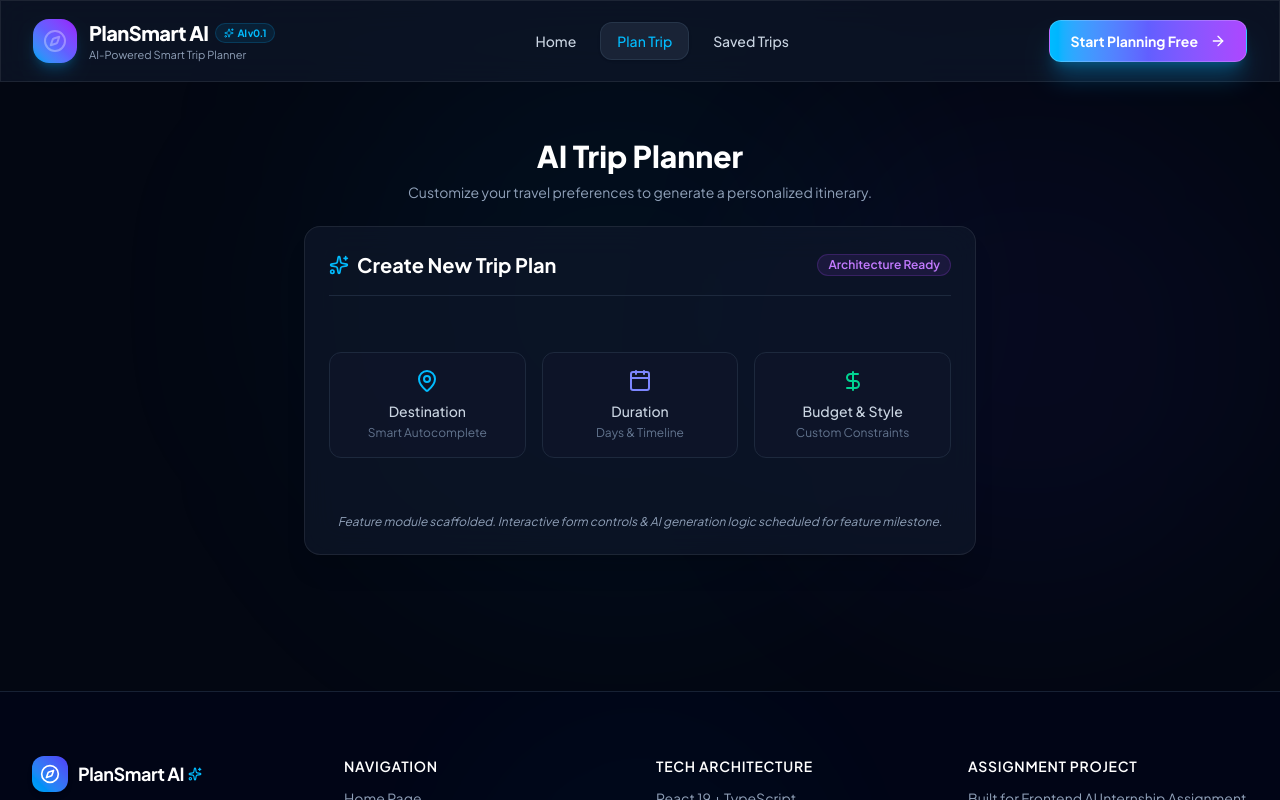
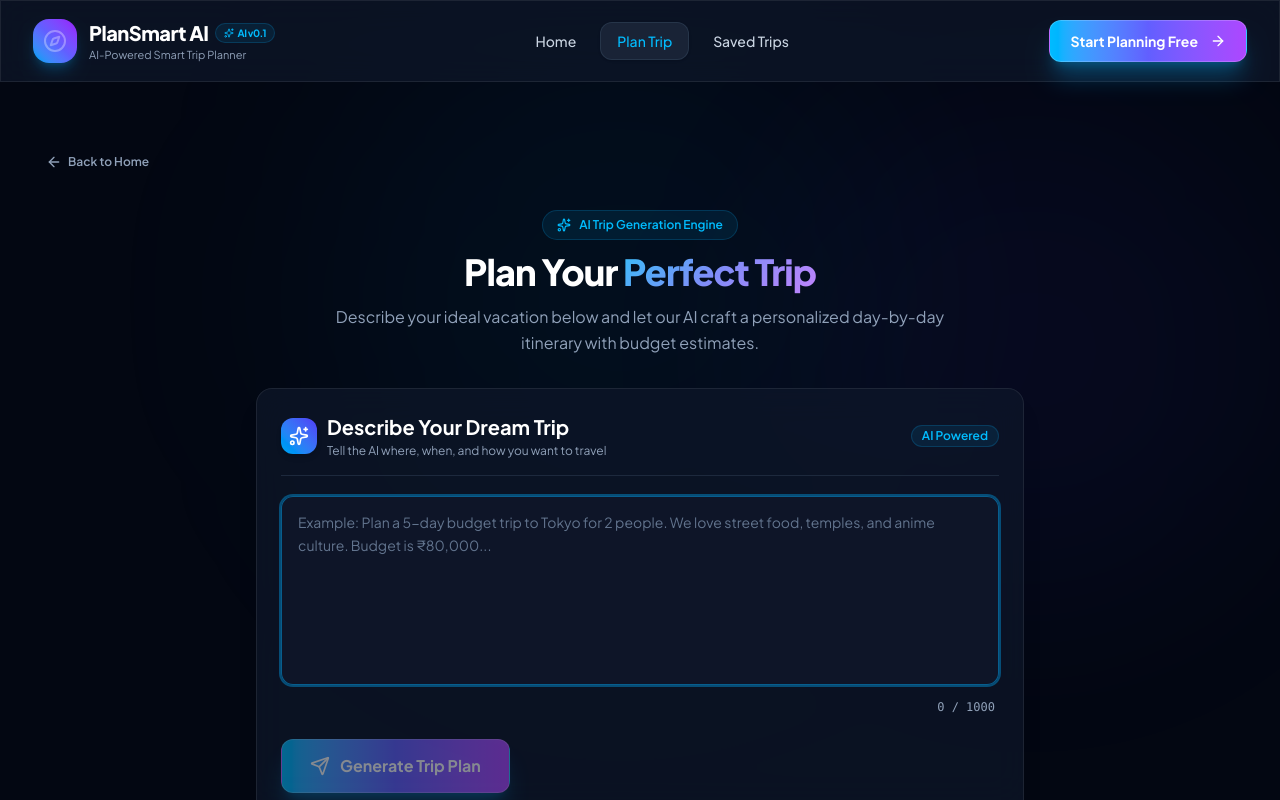
Before and after one commit to Tejamanoj/plansmart-ai, a React (Vite) app: page /plan in a window 1280 px wide. Built offline with nearby package versions, Linux system fonts and the light colour scheme.

Commit message:
feat: build trip planning form with validation and character counter

```diff
--- a/src/features/planner/PlannerForm.tsx
+++ b/src/features/planner/PlannerForm.tsx
@@ -1,46 +1,249 @@
-import React from 'react';
+import React, { useState, useCallback, useMemo, useRef, useEffect } from 'react';
 import { Card } from '@/components/common/Card';
+import { Button } from '@/components/common/Button';
 import { Badge } from '@/components/common/Badge';
-import { Sparkles, MapPin, Calendar, DollarSign } from 'lucide-react';
+import {
+  Sparkles,
+  Send,
+  Loader2,
+  AlertCircle,
+  Lightbulb,
+  RotateCcw,
+} from 'lucide-react';
+
+/** Maximum character limit for the trip prompt textarea */
+const MAX_CHARS = 1000;
+
+/** Placeholder example prompts users can click to auto-fill the textarea */
+const EXAMPLE_PROMPTS = [
+  'Plan a 5-day budget trip to Tokyo, Japan for 2 people with ₹80,000. We love street food, temples, and anime culture.',
+  'Create a 3-day luxury Paris itinerary for a honeymoon couple. Budget: $3,000. Include fine dining and Seine river cruise.',
+  'Suggest a 7-day family-friendly Bali vacation with kids under 10. Budget: $2,500. Focus on beaches, water parks, and wildlife.',
+  'Plan a 4-day adventure trip to Swiss Alps. Budget: €2,000. Include hiking, paragliding, and scenic train rides.',
+];
 
 /**
- * PlannerForm Feature Component Placeholder
- * Modular feature component for collecting destination, budget, duration, and preferences.
+ * PlannerForm — Trip Planning Form Component (Milestone 3)
+ *
+ * React Hooks used:
+ * ─────────────────
+ * • useState    — Manages local form state: prompt text, loading flag, error message, and submitted flag.
+ * • useCallback — Memoises event handler functions (handleSubmit, handleExampleClick, handleClear)
+ *                 so they are not recreated on every render. Improves performance and satisfies
+ *                 dependency arrays of child components or effects.
+ * • useMemo     — Derives computed values (character count, whether input is valid, counter color)
+ *                 without recalculating on every render — only when `prompt` changes.
+ * • useRef      — Holds a mutable reference to the <textarea> DOM node so we can programmatically
+ *                 call `.focus()` after clearing or clicking an example prompt.
+ * • useEffect   — Auto-focuses the textarea when the component first mounts, giving the user an
+ *                 immediate typing target.
  */
 export const PlannerForm: React.FC = () => {
+  // ── State ──────────────────────────────────────────────────────────
+  const [prompt, setPrompt] = useState<string>('');
+  const [isLoading, setIsLoading] = useState<boolean>(false);
+  const [error, setError] = useState<string | null>(null);
+  const [hasSubmitted, setHasSubmitted] = useState<boolean>(false);
+
+  // ── Refs ───────────────────────────────────────────────────────────
+  const textareaRef = useRef<HTMLTextAreaElement>(null);
+
+  // ── Derived / Memoised Values ──────────────────────────────────────
+  const charCount = useMemo(() => prompt.length, [prompt]);
+
+  const isValid = useMemo(
+    () => prompt.trim().length >= 10 && prompt.length <= MAX_CHARS,
+    [prompt]
+  );
+
+  const counterColor = useMemo(() => {
+    if (charCount > MAX_CHARS) return 'text-rose-400';
+    if (charCount > MAX_CHARS * 0.85) return 'text-amber-400';
+    return 'text-slate-400';
+  }, [charCount]);
+
+  // ── Effects ────────────────────────────────────────────────────────
+  useEffect(() => {
+    // Auto-focus the textarea when the component mounts
+    textareaRef.current?.focus();
+  }, []);
+
+  // ── Handlers ───────────────────────────────────────────────────────
+
+  /** Validates input and simulates a loading state (no backend yet) */
+  const handleSubmit = useCallback(
+    (e: React.FormEvent) => {
+      e.preventDefault();
+      setHasSubmitted(true);
+
+      // Validation: empty / too short
+      if (!prompt.trim()) {
+        setError('Please describe your trip before generating a plan.');
+        return;
+      }
+      if (prompt.trim().length < 10) {
+        setError('Your description is too short. Add more detail (min 10 characters).');
+        return;
+      }
+      if (prompt.length > MAX_CHARS) {
+        setError(`Prompt exceeds the ${MAX_CHARS} character limit.`);
+        return;
+      }
+
+      // Clear any previous error and start simulated loading
+      setError(null);
+      setIsLoading(true);
+
+      // Simulate network delay — backend not connected yet
+      setTimeout(() => {
+        setIsLoading(false);
+        // Future milestone: send `prompt` to the AI service here
+        alert('✅ AI generation will be wired in the next milestone.\n\nYour prompt:\n' + prompt);
+      }, 2000);
+    },
+    [prompt]
+  );
+
+  /** Fill the textarea with an example prompt */
+  const handleExampleClick = useCallback((example: string) => {
+    setPrompt(example);
+    setError(null);
+    setHasSubmitted(false);
+    textareaRef.current?.focus();
+  }, []);
+
+  /** Reset the form to its initial state */
+  const handleClear = useCallback(() => {
+    setPrompt('');
+    setError(null);
+    setHasSubmitted(false);
+    textareaRef.current?.focus();
+  }, []);
+
+  // ── Render ─────────────────────────────────────────────────────────
   return (
-    <Card className="max-w-2xl mx-auto space-y-6">
-      <div className="flex items-center justify-between border-b border-slate-800 pb-4">
-        <div className="flex items-center gap-2">
-          <Sparkles className="w-5 h-5 text-sky-400" />
-          <h2 className="text-xl font-bold text-white">Create New Trip Plan</h2>
-        </div>
-        <Badge variant="purple">Architecture Ready</Badge>
-      </div>
-
-      <div className="grid grid-cols-1 md:grid-cols-3 gap-4 text-center py-8">
-        <div className="p-4 rounded-xl bg-slate-900/60 border border-slate-800 flex flex-col items-center">
-          <MapPin className="w-6 h-6 text-sky-400 mb-2" />
-          <span className="text-sm font-medium text-slate-300">Destination</span>
-          <span className="text-xs text-slate-500 mt-1">Smart Autocomplete</span>
+    <form onSubmit={handleSubmit} className="max-w-3xl mx-auto space-y-6">
+      {/* ── Main Input Card ─────────────────────────────────────── */}
+      <Card className="space-y-5 border border-slate-800">
+        {/* Card Header */}
+        <div className="flex items-center justify-between border-b border-slate-800 pb-4">
+          <div className="flex items-center gap-2.5">
+            <div className="p-2 rounded-xl bg-gradient-to-tr from-sky-500 to-indigo-600 text-white shadow-md">
+              <Sparkles className="w-5 h-5" />
+            </div>
+            <div>
+              <h2 className="text-xl font-bold text-white">Describe Your Dream Trip</h2>
+              <p className="text-xs text-slate-400 mt-0.5">Tell the AI where, when, and how you want to travel</p>
+            </div>
+          </div>
+          <Badge variant="info">AI Powered</Badge>
         </div>
 
-        <div className="p-4 rounded-xl bg-slate-900/60 border border-slate-800 flex flex-col items-center">
-          <Calendar className="w-6 h-6 text-indigo-400 mb-2" />
-          <span className="text-sm font-medium text-slate-300">Duration</span>
-          <span className="text-xs text-slate-500 mt-1">Days & Timeline</span>
+        {/* Textarea */}
+        <div className="relative">
+          <textarea
+            ref={textareaRef}
+            id="trip-prompt"
+            value={prompt}
+            onChange={(e) => {
+              setPrompt(e.target.value);
+              if (error) setError(null);
+            }}
+            placeholder="Example: Plan a 5-day budget trip to Tokyo for 2 people. We love street food, temples, and anime culture. Budget is ₹80,000..."
+            rows={7}
+            maxLength={MAX_CHARS + 50} // allow typing slightly past so counter turns red
+            disabled={isLoading}
+            aria-invalid={!!error}
+            aria-describedby="prompt-error"
+            className={`w-full resize-none rounded-xl bg-slate-900/80 border px-4 py-3.5 text-slate-100 text-sm leading-relaxed placeholder:text-slate-500 focus:outline-none focus:ring-2 transition-all duration-200 disabled:opacity-50 disabled:cursor-not-allowed ${
+              error
+                ? 'border-rose-500/60 focus:ring-rose-500/40'
+                : 'border-slate-700/80 focus:ring-sky-500/40 focus:border-sky-500/50'
+            }`}
+          />
+
+          {/* Character Counter */}
+          <div className="flex items-center justify-between mt-2 px-1">
+            <div className="text-xs text-slate-500">
+              {prompt.trim().length < 10 && hasSubmitted && (
+                <span className="text-amber-400">Minimum 10 characters required</span>
+              )}
+            </div>
+            <span className={`text-xs font-mono font-medium tabular-nums ${counterColor}`}>
+              {charCount} / {MAX_CHARS}
+            </span>
+          </div>
         </div>
 
-        <div className="p-4 rounded-xl bg-slate-900/60 border border-slate-800 flex flex-col items-center">
-          <DollarSign className="w-6 h-6 text-emerald-400 mb-2" />
-          <span className="text-sm font-medium text-slate-300">Budget & Style</span>
-          <span className="text-xs text-slate-500 mt-1">Custom Constraints</span>
+        {/* Validation Error Message */}
+        {error && (
+          <div
+            id="prompt-error"
+            role="alert"
+            className="flex items-start gap-2.5 p-3.5 rounded-xl bg-rose-500/10 border border-rose-500/25 text-rose-300 text-sm"
+          >
+            <AlertCircle className="w-5 h-5 mt-0.5 text-rose-400 shrink-0" />
+            <span>{error}</span>
+          </div>
+        )}
+
+        {/* Action Buttons Row */}
+        <div className="flex flex-col sm:flex-row items-stretch sm:items-center gap-3 pt-1">
+          <Button
+            type="submit"
+            variant="glow"
+            size="lg"
+            disabled={isLoading || !isValid}
+            className="flex-1 sm:flex-none"
+          >
+            {isLoading ? (
+              <>
+                <Loader2 className="w-5 h-5 animate-spin" />
+                <span>Generating Itinerary…</span>
+              </>
+            ) : (
+              <>
+                <Send className="w-5 h-5" />
+                <span>Generate Trip Plan</span>
+              </>
+            )}
+          </Button>
+
+          {prompt.length > 0 && !isLoading && (
+            <Button
+              type="button"
+              variant="ghost"
+              size="lg"
+              onClick={handleClear}
+            >
+              <RotateCcw className="w-4 h-4" />
+              <span>Clear</span>
+            </Button>
+          )}
         </div>
-      </div>
+      </Card>
 
-      <p className="text-xs text-center text-slate-400 italic">
-        Feature module scaffolded. Interactive form controls & AI generation logic scheduled for feature milestone.
-      </p>
-    </Card>
+      {/* ── Example Prompts Card ────────────────────────────────── */}
+      <Card className="space-y-4 border border-slate-800/60">
+        <div className="flex items-center gap-2">
+          <Lightbulb className="w-4 h-4 text-amber-400" />
+          <h3 className="text-sm font-semibold text-slate-200">Need inspiration? Try an example</h3>
+        </div>
+
+        <div className="grid grid-cols-1 sm:grid-cols-2 gap-3">
+          {EXAMPLE_PROMPTS.map((example, idx) => (
+            <button
+              key={idx}
+              type="button"
+              disabled={isLoading}
+              onClick={() => handleExampleClick(example)}
+              className="text-left p-3.5 rounded-xl bg-slate-900/60 border border-slate-800/80 text-xs text-slate-300 leading-relaxed hover:bg-slate-800/80 hover:border-sky-500/30 hover:text-slate-100 transition-all duration-200 cursor-pointer disabled:opacity-50 disabled:cursor-not-allowed"
+            >
+              <span className="line-clamp-2">{example}</span>
+            </button>
+          ))}
+        </div>
+      </Card>
+    </form>
   );
 };
--- a/src/pages/PlannerPage.tsx
+++ b/src/pages/PlannerPage.tsx
@@ -1,16 +1,36 @@
 import React from 'react';
 import { PlannerForm } from '@/features/planner/PlannerForm';
+import { Sparkles, ArrowLeft } from 'lucide-react';
+import { Link } from 'react-router-dom';
+import { Button } from '@/components/common/Button';
 
 export const PlannerPage: React.FC = () => {
   return (
-    <div className="py-4 space-y-6">
-      <div className="text-center max-w-xl mx-auto space-y-2">
-        <h1 className="text-3xl font-extrabold text-white">AI Trip Planner</h1>
-        <p className="text-slate-400 text-sm">
-          Customize your travel preferences to generate a personalized itinerary.
+    <div className="py-6 space-y-8">
+      {/* Back Navigation */}
+      <div>
+        <Link to="/">
+          <Button variant="ghost" size="sm">
+            <ArrowLeft className="w-4 h-4" />
+            <span>Back to Home</span>
+          </Button>
+        </Link>
+      </div>
+
+      {/* Page Header */}
+      <div className="text-center max-w-2xl mx-auto space-y-3">
+        <div className="inline-flex items-center gap-2 px-3.5 py-1.5 rounded-full bg-sky-500/10 border border-sky-500/20 text-sky-400 text-xs font-semibold">
+          <Sparkles className="w-3.5 h-3.5" /> AI Trip Generation Engine
+        </div>
+        <h1 className="text-3xl sm:text-4xl font-extrabold text-white tracking-tight">
+          Plan Your <span className="gradient-text">Perfect Trip</span>
+        </h1>
+        <p className="text-slate-400 text-base leading-relaxed">
+          Describe your ideal vacation below and let our AI craft a personalized day-by-day itinerary with budget estimates.
         </p>
       </div>
 
+      {/* Trip Planning Form */}
       <PlannerForm />
     </div>
   );
```
